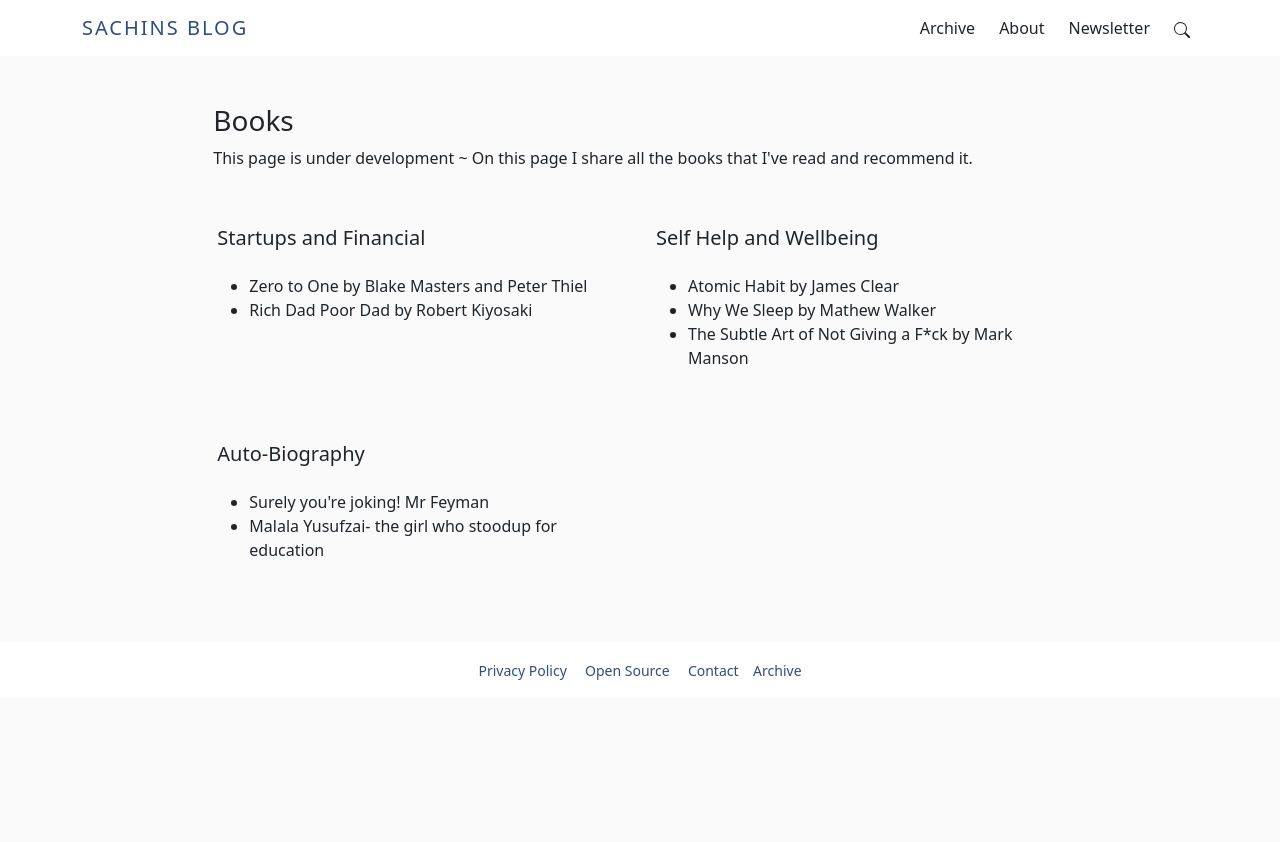
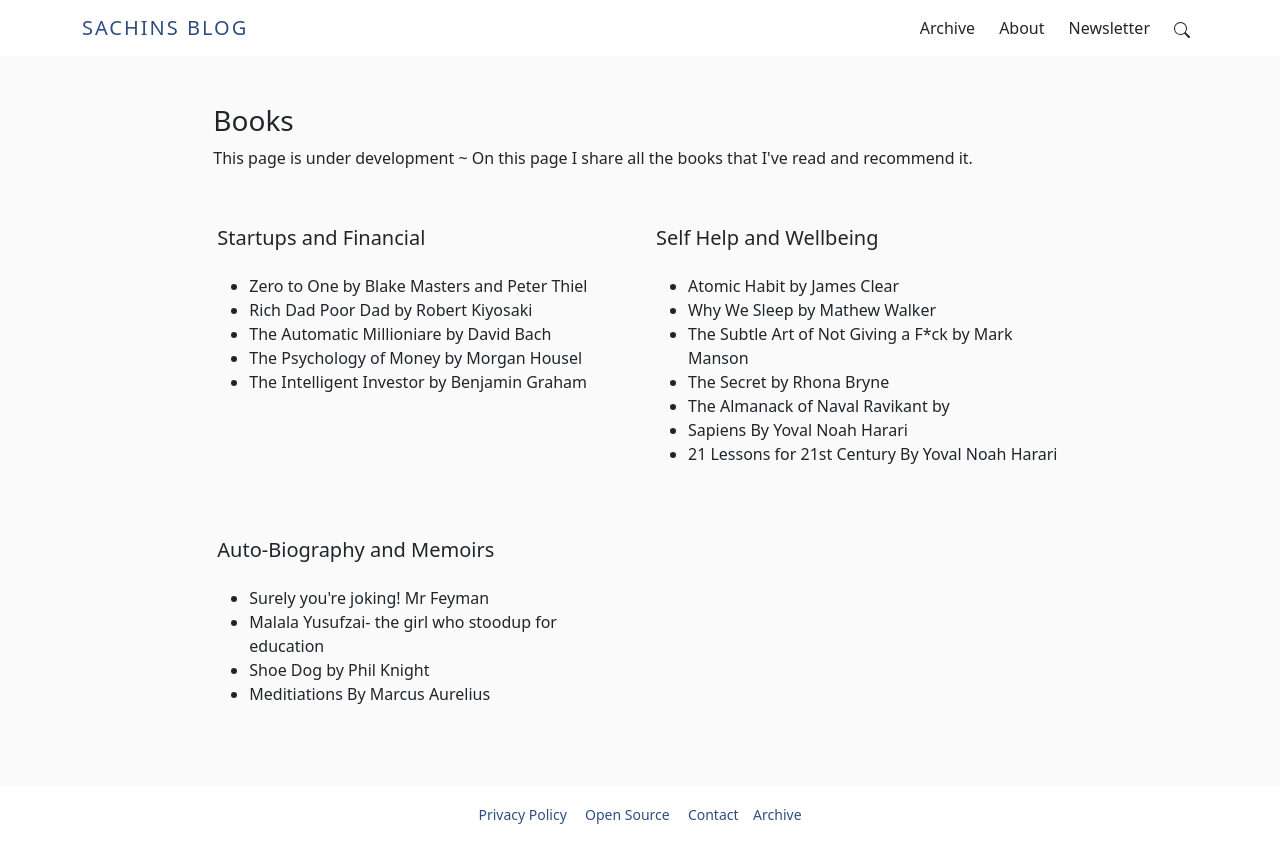
Before and after one commit to sachinshrmaa/sachins-blog, a React (Create React App) app: page /bookshelf in a window 1280 px wide. Before the commit the page ends 800 px from the top, so only its background shows below. Built offline with nearby package versions, Linux system fonts and the light colour scheme.

Commit message:
added books

```diff
--- a/src/Blog/BlogContainer.js
+++ b/src/Blog/BlogContainer.js
@@ -33,7 +33,7 @@
 
     const fetchData = async () => {
         setLoading(true)
-        const res = await axios.get('https://api.sachinsblog.in/api/posts')
+        const res = await axios.get('http://localhost:8000/api/posts    ')
         setPosts(res.data)
         setLoading(false)
     }
--- a/src/Blog/BlogDetail.js
+++ b/src/Blog/BlogDetail.js
@@ -17,7 +17,7 @@
 
     const fetchPosts = async () => {
         setLoadingRelated(true)
-        const res = await axios.get('https://api.sachinsblog.in/api/posts')
+        const res = await axios.get('http://localhost:3000/api/posts')
         setPosts(res.data)
         setLoadingRelated(false)
     }
--- a/src/Pages/Bookshelf.js
+++ b/src/Pages/Bookshelf.js
@@ -12,6 +12,9 @@
                     <ul>
                         <li>Zero to One by Blake Masters and Peter Thiel</li>
                         <li>Rich Dad Poor Dad by Robert Kiyosaki</li>
+                        <li>The Automatic Millioniare by David Bach</li>
+                        <li>The Psychology of Money by Morgan Housel</li>
+                        <li>The Intelligent Investor by Benjamin Graham</li>
                     </ul>
                 </div>
 
@@ -21,14 +24,20 @@
                         <li>Atomic Habit by James Clear</li>
                         <li>Why We Sleep by Mathew Walker</li>
                         <li>The Subtle Art of Not Giving a F*ck by Mark Manson</li>
+                        <li>The Secret by Rhona Bryne</li>
+                        <li>The Almanack of Naval Ravikant by </li>
+                        <li>Sapiens By Yoval Noah Harari</li>
+                        <li>21 Lessons for 21st Century By Yoval Noah Harari</li>
                     </ul>
                 </div>
 
                 <div className="col-md-6 mt-4 p-3">
-                    <h5 className="mb-4">Auto-Biography</h5>
+                    <h5 className="mb-4">Auto-Biography and Memoirs</h5>
                     <ul>
                         <li>Surely you're joking! Mr Feyman</li>
                         <li>Malala Yusufzai- the girl who stoodup for education</li>
+                        <li>Shoe Dog by Phil Knight</li>
+                        <li>Meditiations By Marcus Aurelius</li>
                     </ul>
                 </div>
 
```
